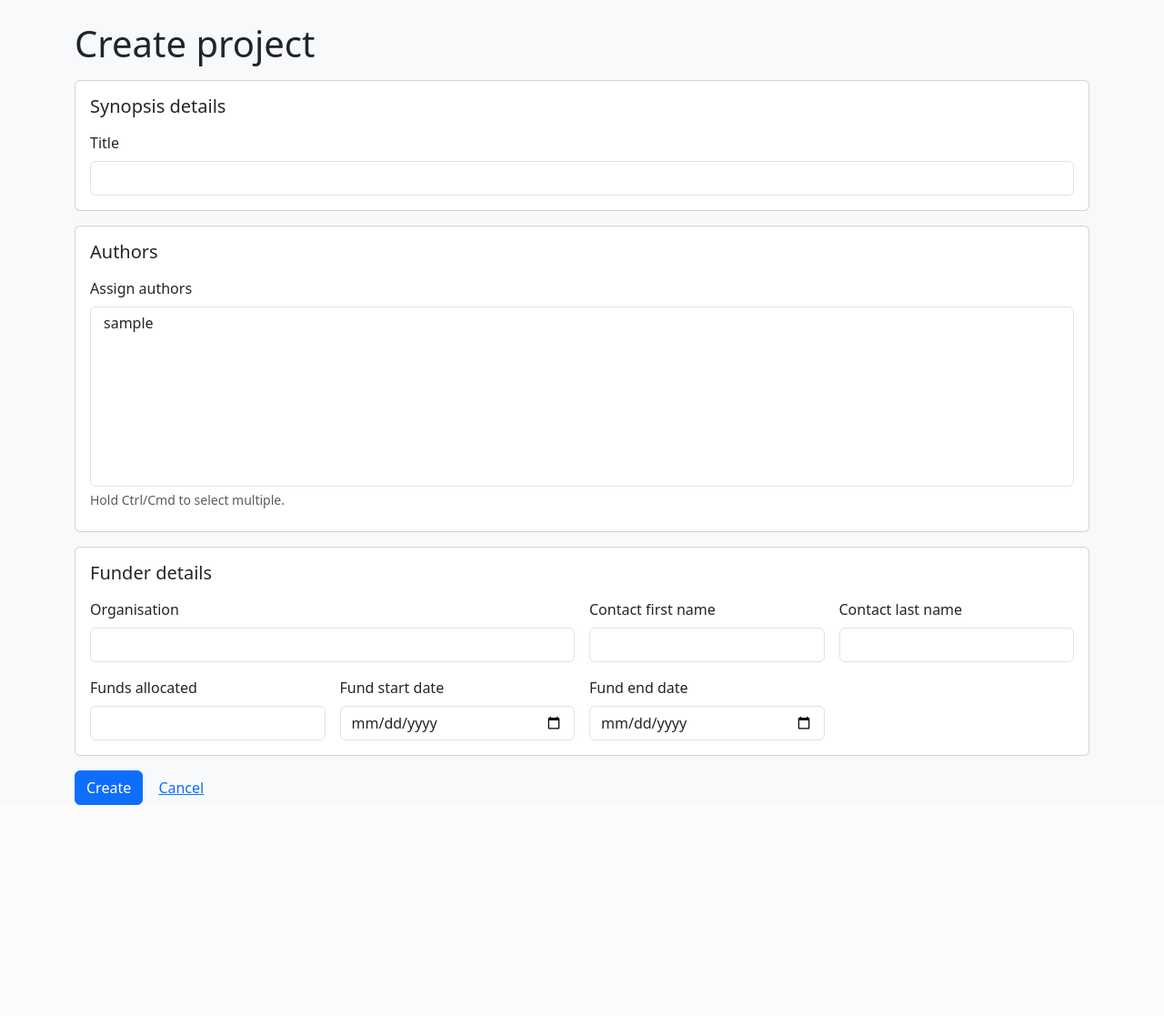
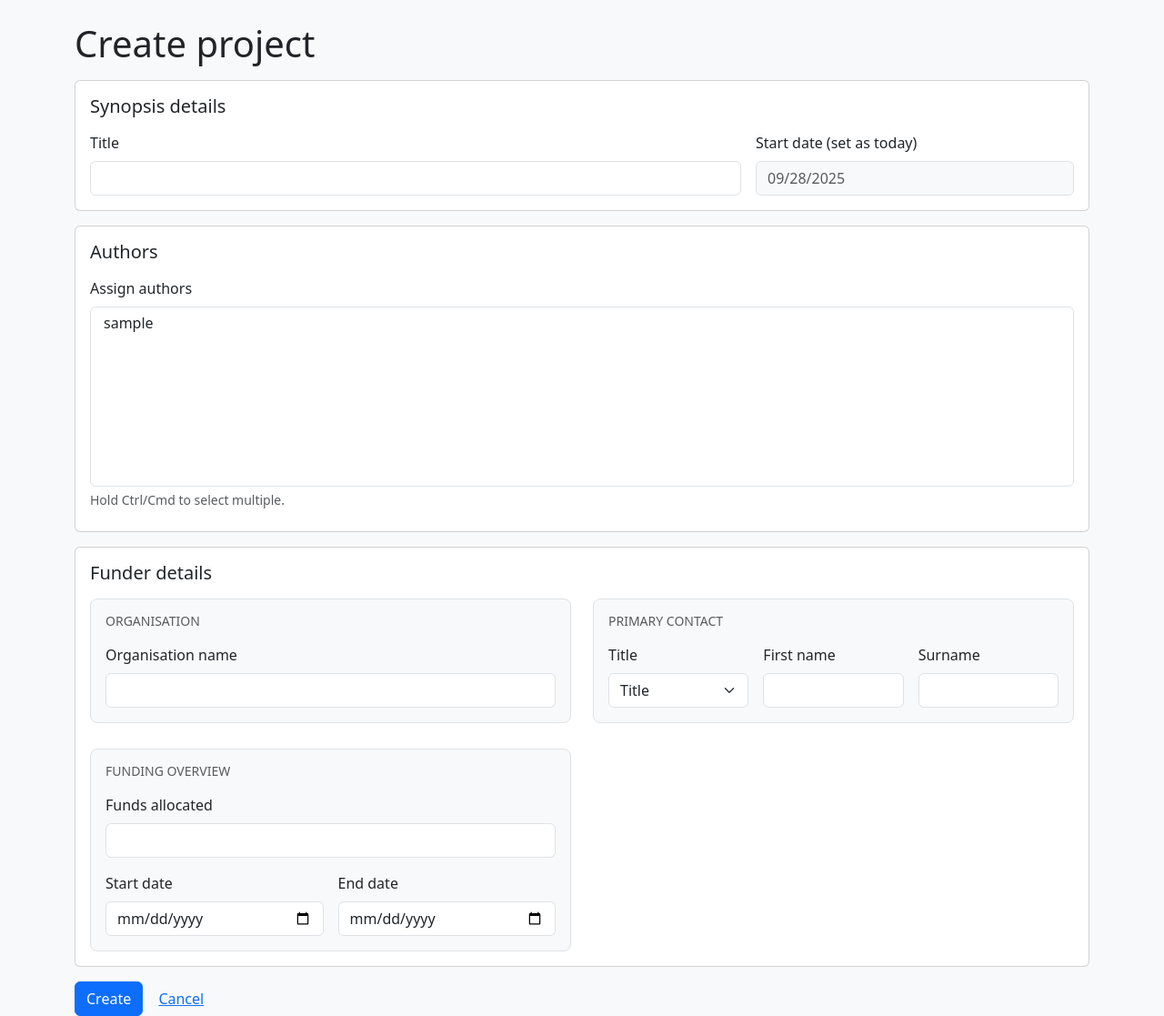
Before and after one commit to CEConservationEvidence/CE-Synopsis-Portal, a Django app: page /project/new/ in a window 1280 px wide. Shown: the part 56-1173 px from the top of the page at 91% size. Before the commit the page ends 941 px from the top, so only its background shows below. Run offline with Django 5.2, Linux system fonts and the light colour scheme; the visitor is signed in with stand-in values (Sample User, id 1); data comes from the database, SQL or seed files in the repository; parts of the project's set-up code (start-up, migrations or seed data) failed here and were passed over.

Commit message:
Revamp project creation form layout and fields
Improved the structure and styling of the project creation form. Grouped funder details into clearer sections for organisation, contact, and funding overview, and added a start date field to the synopsis details. Enhanced visual hierarchy and usability for better user experience.

```diff
--- a/src/templates/synopsis/project_create.html
+++ b/src/templates/synopsis/project_create.html
@@ -8,11 +8,16 @@
         <div class="card-body">
             <h5 class="mb-3">Synopsis details</h5>
             {{ form.non_field_errors }}
-            <div class="row g-3">
-                <div class="col-md-12">
+            <div class="row g-3 align-items-end">
+                <div class="col-md-8">
                     <label class="form-label">Title</label>
                     {{ form.title }}
                     {{ form.title.errors }}
+                </div>
+                <div class="col-md-4">
+                    <label class="form-label">Start date (set as today)</label>
+                    {{ form.start_date }}
+                    {{ form.start_date.errors }}
                 </div>
             </div>
         </div>
@@ -32,36 +37,62 @@
         <div class="card-body">
             <h5 class="mb-3">Funder details</h5>
             {{ funder_form.non_field_errors }}
-            <div class="row g-3">
-                <div class="col-md-6">
-                    <label class="form-label">Organisation</label>
+            <div class="row g-4">
+                <div class="col-xl-6">
+                    <div class="border rounded-3 p-3 h-100 bg-light">
+                        <h6 class="text-uppercase small text-muted mb-3">Organisation</h6>
+                        <div class="mb-0">
+                            <label class="form-label">Organisation name</label>
                             {{ funder_form.organisation }}
                             {{ funder_form.organisation.errors }}
                         </div>
-                <div class="col-md-3">
-                    <label class="form-label">Contact first name</label>
+                    </div>
+                </div>
+                <div class="col-xl-6">
+                    <div class="border rounded-3 p-3 h-100 bg-light">
+                        <h6 class="text-uppercase small text-muted mb-3">Primary contact</h6>
+                        <div class="row g-3">
+                            <div class="col-sm-4">
+                                <label class="form-label">Title</label>
+                                {{ funder_form.contact_title }}
+                                {{ funder_form.contact_title.errors }}
+                            </div>
+                            <div class="col-sm-4">
+                                <label class="form-label">First name</label>
                                 {{ funder_form.contact_first_name }}
                                 {{ funder_form.contact_first_name.errors }}
                             </div>
-                <div class="col-md-3">
-                    <label class="form-label">Contact last name</label>
+                            <div class="col-sm-4">
+                                <label class="form-label">Surname</label>
                                 {{ funder_form.contact_last_name }}
                                 {{ funder_form.contact_last_name.errors }}
                             </div>
-                <div class="col-md-3">
+                        </div>
+                    </div>
+                </div>
+            </div>
+            <div class="row g-4 mt-1">
+                <div class="col-lg-8 col-xl-6">
+                    <div class="border rounded-3 p-3 h-100 bg-light">
+                        <h6 class="text-uppercase small text-muted mb-3">Funding overview</h6>
+                        <div class="mb-3">
                             <label class="form-label">Funds allocated</label>
                             {{ funder_form.funds_allocated }}
                             {{ funder_form.funds_allocated.errors }}
                         </div>
-                <div class="col-md-3">
-                    <label class="form-label">Fund start date</label>
+                        <div class="row g-3">
+                            <div class="col-sm-6">
+                                <label class="form-label">Start date</label>
                                 {{ funder_form.fund_start_date }}
                                 {{ funder_form.fund_start_date.errors }}
                             </div>
-                <div class="col-md-3">
-                    <label class="form-label">Fund end date</label>
+                            <div class="col-sm-6">
+                                <label class="form-label">End date</label>
                                 {{ funder_form.fund_end_date }}
                                 {{ funder_form.fund_end_date.errors }}
+                            </div>
+                        </div>
+                    </div>
                 </div>
             </div>
         </div>
```
Lines whose indentation alone changed are shown as unchanged.
